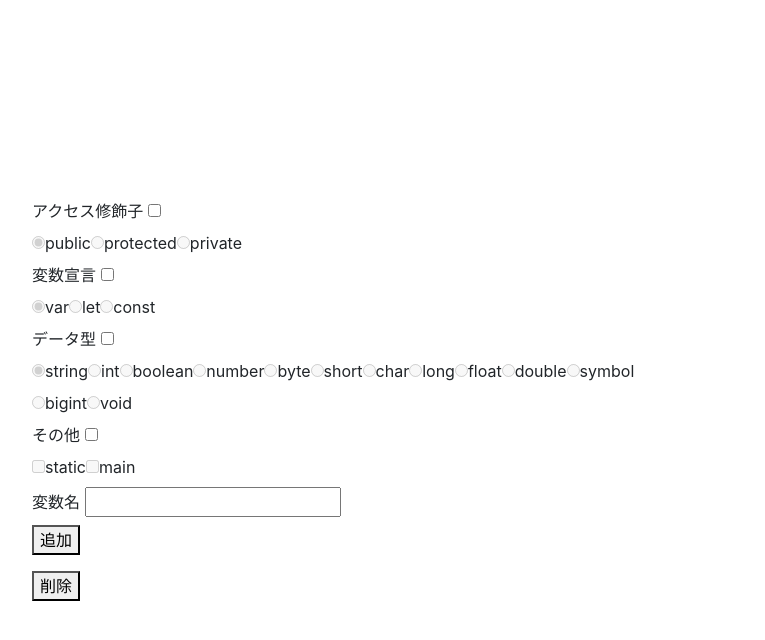
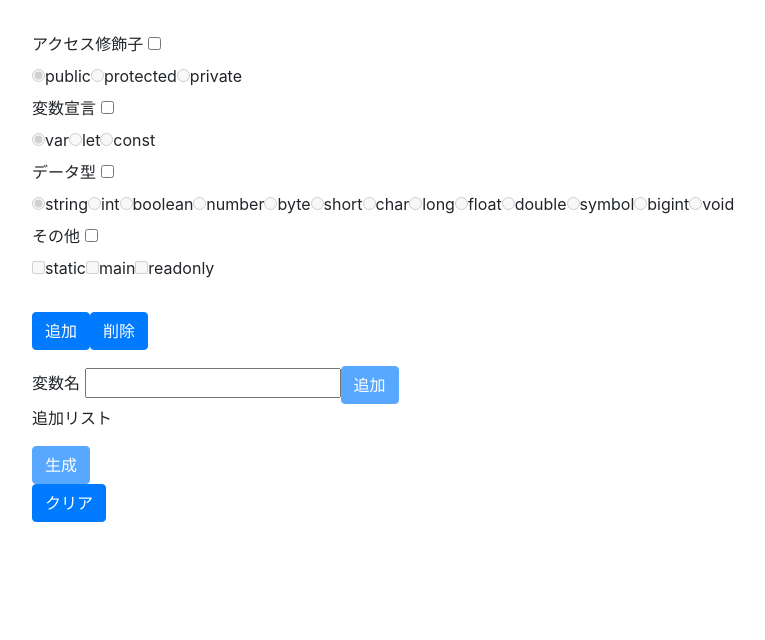
Before and after one commit to TaikiWakabayashi/VDAG, a Vue app in the folder vdag/: page / in a window 1280 px wide. Shown: the top 640 px of the page, without its empty margins (0-765 px from the left). Built offline with nearby package versions, Linux system fonts and the light colour scheme.

Commit message:
基本機能の実装完了

```diff
--- a/vdag/src/App.vue
+++ b/vdag/src/App.vue
@@ -61,32 +61,90 @@
               type="checkbox"
               :disabled="!otherCheck"
               :value="other"
-              v-model="othersCheckList"
+              v-model="othersChecks"
             />{{ other }}
           </label>
         </div>
       </div>
+      <p class="text-danger" :class="{ displayNone: errorCheck }">選択してください！！</p>
+      <br />
+      <button class="btn btn-primary" @click="selectOptions">追加</button>
+      <button class="btn btn-primary" @click="deleteArr">削除</button>
+    </div>
+
+    <div>
+      <ul class="button-list">
+        <li
+          v-for="(option, index) in checkList"
+          :key="option"
+          class="btn btn-primary"
+          :draggable="true"
+          @dragstart="dragStart(index)"
+          @dragenter="dragEnter(index)"
+          @dragover.prevent
+          @dragend="dragEnd"
+        >
+          {{ option }}
+        </li>
+      </ul>
+    </div>
 
     <!-- 変数入力 -->
+    <div>
       <label
         >変数名
         <input type="text" v-model="inputText" />
       </label>
-      <br />
-      <button @click="selectOptions">追加</button>
+      <button class="btn btn-primary" @click="addVarName" :disabled="!isAddVarNameOn">追加</button>
     </div>
 
+    <!-- 追加リスト -->
     <div>
-      <ul class="button-list">
-        <li v-for="option in checkList" :key="option" class="btn btn-primary">{{ option }}</li>
+      <p>追加リスト</p>
+      <ul>
+        <li v-for="(varNameObj, index) in varNameList" :key="varNameObj.id">
+          <input
+            type="text"
+            :disabled="!varNameObj.editFlg"
+            :value="varNameObj.varName"
+            @change="editVarName"
+          />
+          <button
+            class="btn btn-primary"
+            :class="{ displayNone: varNameObj.insertFlg }"
+            @click="insertVar(varNameObj, index)"
+          >
+            完了
+          </button>
+          <button
+            class="btn btn-primary"
+            :disabled="varNameObj.disabledFlg"
+            :class="{ displayNone: varNameObj.editFlg }"
+            @click="editing(varNameObj.id)"
+          >
+            編集
+          </button>
+          <button class="btn btn-primary" @click="deleteVar(index)">削除</button>
+        </li>
       </ul>
+      <button class="btn btn-primary" @click="generate" :disabled="!isGenerateOn">生成</button>
+      <!-- <button class="btn btn-primary" @click="editVar" :disabled="!isGenerateOn">編集</button> -->
     </div>
-    <button @click="deleteArr()">削除</button>
+    <p v-for="item in result" :key="item">{{ item }}</p>
+    <button class="btn btn-primary" @click="clear">クリア</button>
   </div>
 </template>
 
 <script lang="ts">
 import { defineComponent } from 'vue'
+
+type varNameType = {
+  id: number
+  varName: string
+  editFlg: boolean
+  insertFlg: boolean
+  disabledFlg: false
+}
 
 export default defineComponent({
   data() {
@@ -112,20 +170,36 @@ export default defineComponent({
         'bigint',
         'void'
       ] as string[],
-      othersArr: ['static', 'main'] as string[],
+      othersArr: ['static', 'main', 'readonly'] as string[],
+      varNameList: [] as varNameType[],
       loopNum: 1 as number,
+      selectIndex: null as number,
       accessRadio: 'public' as string,
       varRadio: 'var' as string,
       dataTypeRadio: 'string' as string,
-      othersCheckList: [] as string[],
+      othersChecks: [] as string[],
+      editingVarName: '' as string,
       accessCheck: false as boolean,
       varCheck: false as boolean,
       dataTypeCheck: false as boolean,
-      otherCheck: false as boolean
+      otherCheck: false as boolean,
+      errorCheck: true as boolean,
+      isGenerateOn: false as boolean
     }
   },
   methods: {
     selectOptions() {
+      try {
+        if (this.otherCheck === true) {
+          if (this.othersChecks.length == 0) {
+            throw new Error('その他を選択してください')
+          } else {
+            for (let other of this.othersChecks) {
+              this.checkList.push(other)
+            }
+            this.errorCheck = true
+          }
+        }
         if (this.accessCheck === true) {
           this.checkList.push(this.accessRadio)
         }
@@ -135,26 +209,115 @@ export default defineComponent({
         if (this.dataTypeCheck === true) {
           this.checkList.push(this.dataTypeRadio)
         }
-      if (this.otherCheck === true) {
-        for (let other of this.othersArr) {
-          this.checkList.push(other)
-        }
-      }
-      this.checkList.push(this.inputText)
         ;(this.accessCheck = false),
           (this.varCheck = false),
           (this.dataTypeCheck = false),
           (this.otherCheck = false)
+      } catch (error) {
+        this.errorCheck = false
+        console.log(error.message)
+      }
     },
     deleteArr() {
       this.checkList.splice(0)
+      this.othersChecks.splice(0)
+    },
+    addVarName() {
+      console.log(this.varNameList)
+      const newVarNameObj: varNameType = {
+        id: this.varNameList.length,
+        varName: this.inputText,
+        editFlg: false,
+        insertFlg: true,
+        disabledFlg: false
+      }
+      this.varNameList.push(newVarNameObj)
+      console.log(this.varNameList)
+      this.inputText = ''
+      this.isGenerateOn = true
+    },
+    generate() {
+      let defaultVar = ''
+      const varNameList: varNameType[] = this.varNameList
+      for (let check of this.checkList) {
+        defaultVar += check + ' '
+      }
+      for (let varNameObj of varNameList) {
+        this.result.push(defaultVar + varNameObj.varName)
+      }
+    },
+    clear() {
+      this.result.splice(0)
+    },
+    dragStart(index: number) {
+      console.log('drag start : ' + index)
+      this.selectIndex = index
+    },
+    dragEnter(index: number): void {
+      if (index === this.selectIndex) {
+        return
+      }
+      const deleteElement = this.checkList.splice(this.selectIndex, 1)[0]
+      this.checkList.splice(index, 0, deleteElement)
+      this.selectIndex = index
+    },
+    dragEnd() {
+      this.selectIndex = null
+    },
+    insertVar(varNameObj: varNameType, index: number) {
+      const x = this.varNameList.map((x) => {
+        if (varNameObj.id != x.id) {
+          return { ...x, disabledFlg: false }
+        } else {
+          return { ...x }
+        }
+      })
+      this.varNameList = x
+      const newVarName: string = this.editingVarName
+      const editVarNameObj: varNameType = {
+        ...varNameObj,
+        varName: newVarName,
+        editFlg: false,
+        insertFlg: true,
+        disabledFlg: false
+      }
+      this.varNameList.splice(index, 1, editVarNameObj)
+      this.editingVarName = ''
+    },
+    editing(id: number) {
+      const x = this.varNameList.map((x) => {
+        if (id == x.id) {
+          return { ...x, editFlg: true, insertFlg: false }
+        } else {
+          return { ...x, disabledFlg: true }
+        }
+      })
+      this.varNameList = x
+      console.log(this.varNameList)
+    },
+    deleteVar(index: number) {
+      this.varNameList.splice(index, 1)
+    },
+    editVarName(event: Event) {
+      event.preventDefault()
+      const target = event.target as HTMLInputElement
+      this.editingVarName += target.value
+    }
+  },
+  computed: {
+    isAddVarNameOn() {
+      if (
+        this.checkList.length == 0 ||
+        this.inputText === null ||
+        this.inputText === undefined ||
+        this.inputText === ''
+      ) {
+        return false
+      } else {
+        return true
       }
     }
-  // computed: {
-  //   selectOptions() {
-  //     return ''
-  //   }
-  // }
+  }
 })
 </script>
 
@@ -163,4 +326,8 @@ export default defineComponent({
   display: flex;
   list-style: none;
 }
+
+.displayNone {
+  display: none;
+}
 </style>
--- a/vdag/src/assets/base.css
+++ b/vdag/src/assets/base.css
@@ -1,5 +1,5 @@
 /* color palette from <https://github.com/vuejs/theme> */
-:root {
+/* :root {
   --vt-c-white: #ffffff;
   --vt-c-white-soft: #f8f8f8;
   --vt-c-white-mute: #f2f2f2;
@@ -19,10 +19,10 @@
   --vt-c-text-light-2: rgba(60, 60, 60, 0.66);
   --vt-c-text-dark-1: var(--vt-c-white);
   --vt-c-text-dark-2: rgba(235, 235, 235, 0.64);
-}
+} */
 
 /* semantic color variables for this project */
-:root {
+/* :root {
   --color-background: var(--vt-c-white);
   --color-background-soft: var(--vt-c-white-soft);
   --color-background-mute: var(--vt-c-white-mute);
@@ -34,9 +34,9 @@
   --color-text: var(--vt-c-text-light-1);
 
   --section-gap: 160px;
-}
+} */
 
-@media (prefers-color-scheme: dark) {
+/* @media (prefers-color-scheme: dark) {
   :root {
     --color-background: var(--vt-c-black);
     --color-background-soft: var(--vt-c-black-soft);
@@ -48,21 +48,21 @@
     --color-heading: var(--vt-c-text-dark-1);
     --color-text: var(--vt-c-text-dark-2);
   }
-}
+} */
 
-*,
+/* *,
 *::before,
 *::after {
   box-sizing: border-box;
   margin: 0;
   font-weight: normal;
-}
+} */
 
-body {
-  min-height: 100vh;
-  /* color: var(--color-text); */
-  /* background: var(--color-background); */
-  transition: color 0.5s, background-color 0.5s;
+/* body {
+  min-height: 100vh; */
+/* color: var(--color-text); */
+/* background: var(--color-background); */
+/* transition: color 0.5s, background-color 0.5s;
   line-height: 1.6;
   font-family: Inter, -apple-system, BlinkMacSystemFont, 'Segoe UI', Roboto, Oxygen, Ubuntu,
     Cantarell, 'Fira Sans', 'Droid Sans', 'Helvetica Neue', sans-serif;
@@ -70,4 +70,4 @@ body {
   text-rendering: optimizeLegibility;
   -webkit-font-smoothing: antialiased;
   -moz-osx-font-smoothing: grayscale;
-}
+} */
--- a/vdag/src/assets/main.css
+++ b/vdag/src/assets/main.css
@@ -1,4 +1,4 @@
-@import './base.css';
+/* @import './base.css'; */
 
 #app {
   max-width: 1280px;
@@ -8,7 +8,7 @@
   font-weight: normal;
 }
 
-a,
+/* a,
 .green {
   text-decoration: none;
   color: hsla(160, 100%, 37%, 1);
@@ -32,4 +32,4 @@ a,
     grid-template-columns: 1fr 1fr;
     padding: 0 2rem;
   }
-}
+} */
```
Lines whose indentation alone changed are shown as unchanged.
